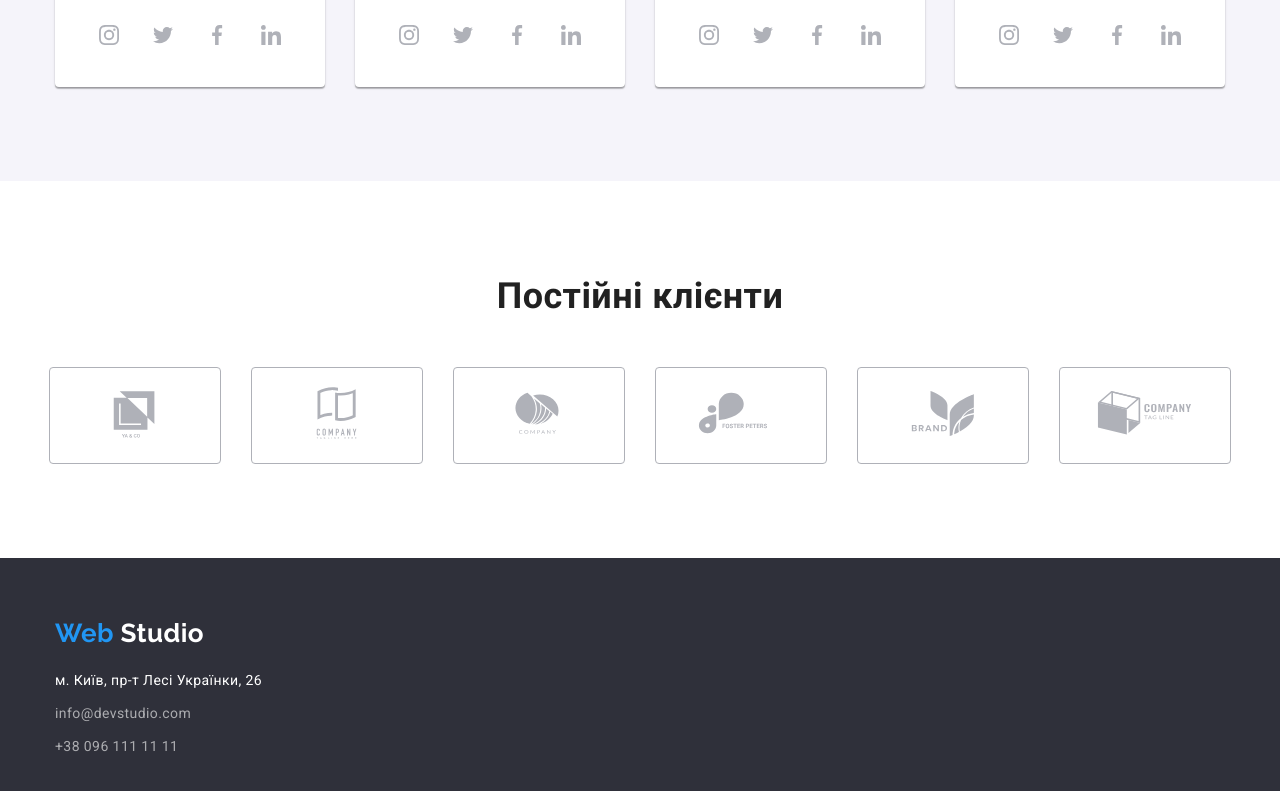
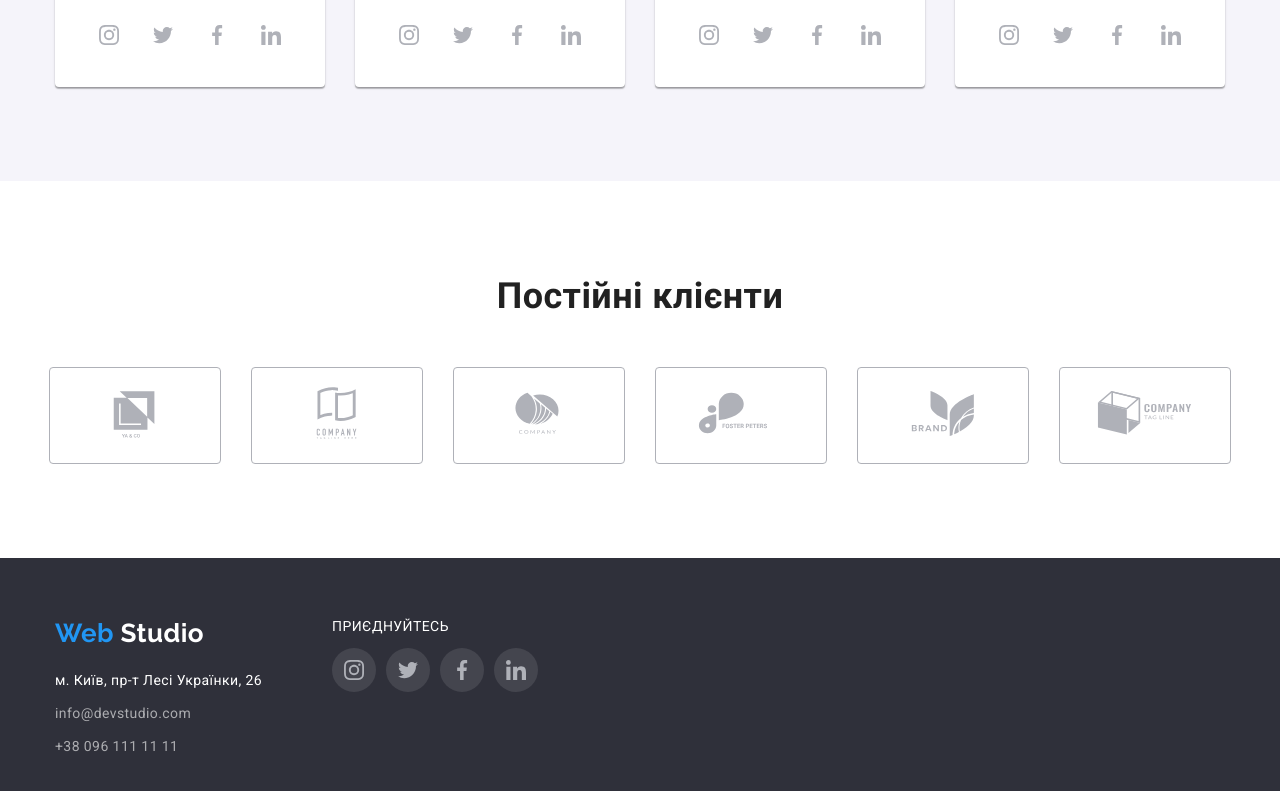
Before and after one commit to prorochenko/goit-markup-hw-04, a plain HTML site: page index.html in a window 1280 px wide. Shown: the part 2118-2909 px from the top of the page. Drawn offline with nearby package versions, Linux system fonts and the light colour scheme.

Commit message:
added in footer contact icons

```diff
--- a/css/styles.css
+++ b/css/styles.css
@@ -410,6 +410,55 @@ margin-bottom: 30px;
   padding-top: 60px;
   padding-bottom: 60px;
 }
+
+.footermaindiv{
+  display: flex;
+  gap: 70px;
+}
+
+.textfooter{
+text-transform: uppercase;
+color: #FFFFFF;
+}
+
+.sociallinksfooter{
+  display: flex;
+  padding: 0;
+  margin: 0;
+  list-style: none;
+  align-content: center;
+  justify-content: center;
+  gap: 10px;
+
+}
+
+.social-link-footer.link{
+  width: 44px;
+  height: 44px;
+  display: flex;
+  align-content: center;
+  justify-content: center;
+  align-items: center;
+  background-color: rgba(255, 255, 255, 0.1);
+  border-radius: 50%;
+  outline: none;
+}
+
+.social-icon{
+  fill: var(--fill-default-icon);
+
+}
+.social-link-footer:hover .social-icon,
+.social-link-footer:focus .social-icon{
+  fill: var(--fill-hiver-icon);
+}
+
+.social-link-footer:hover,
+.social-link-footer:focus{
+  background: var(--accent-color);
+}
+
+
 /* Свойства для обнуления курсива у address font-style: normal */
 .address-footer {
   color: var(--address-footer-text-color);
--- a/index.html
+++ b/index.html
@@ -471,12 +471,13 @@
     <!-- Футер -->
     <footer class="footer">
       <div class="container">
+        <div class="footermaindiv">
+        <div>
         <a href="./index.html" class="logo logofooter">
           Web
           <span class="logosecondwordinfooter">Studio</span>
         </a>
-        <address>
-          <div class="footeraddresses">
+                  <div class="footeraddresses">
             <ul class="list">
               <li class="lifooter">
                 <a
@@ -500,7 +501,62 @@
               </li>
             </ul>
           </div>
+        </div>
+          <div>
+            <P class="textfooter">приєднуйтесь</P>
+            <ul class="sociallinksfooter list">
+              <li class="sociallinks-item"><a
+                class="social-link-footer link"
+                href="https://instagram.com/"
+                target="_blank"
+                rel="nofollow noopener noreferrer"
+                aria-label="Instagram"
+              >
+                <svg class="social-icon" width="20" height="20">
+                  <use href="./images/sprite.svg#icon-instagram"></use>
+                </svg>
+              </a>
+            </li>
+            <li class="sociallinks-item"><a
+                class="social-link-footer link"
+                href="https://twitter.com/"
+                target="_blank"
+                rel="nofollow noopener noreferrer"
+                aria-label="Instatwittergram"
+              >
+                <svg class="social-icon" width="20" height="20">
+                  <use href="./images/sprite.svg#icon-twitter"></use>
+                </svg>
+              </a>
+            </li>
+            <li class="sociallinks-item"><a
+                class="social-link-footer link"
+                href="https://facebook.com/"
+                target="_blank"
+                rel="nofollow noopener noreferrer"
+                aria-label="facebook"
+              >
+                <svg class="social-icon" width="20" height="20">
+                  <use href="./images/sprite.svg#icon-facebook"></use>
+                </svg>
+              </a>
+            </li>
+            <li class="sociallinks-item"><a
+                class="social-link-footer link"
+                href="https://linkedin.com/"
+                target="_blank"
+                rel="nofollow noopener noreferrer"
+                aria-label="linkedin"
+              >
+                <svg class="social-icon" width="20" height="20">
+                  <use href="./images/sprite.svg#icon-linkedin"></use>
+                </svg>
+              </a>
+            </li>
+            </ul>
+          </div>
         </address>
+      </div>
       </div>
     </footer>
   </body>
```
Also changed, not shown: portfolio.html (+58 -2 lines).
